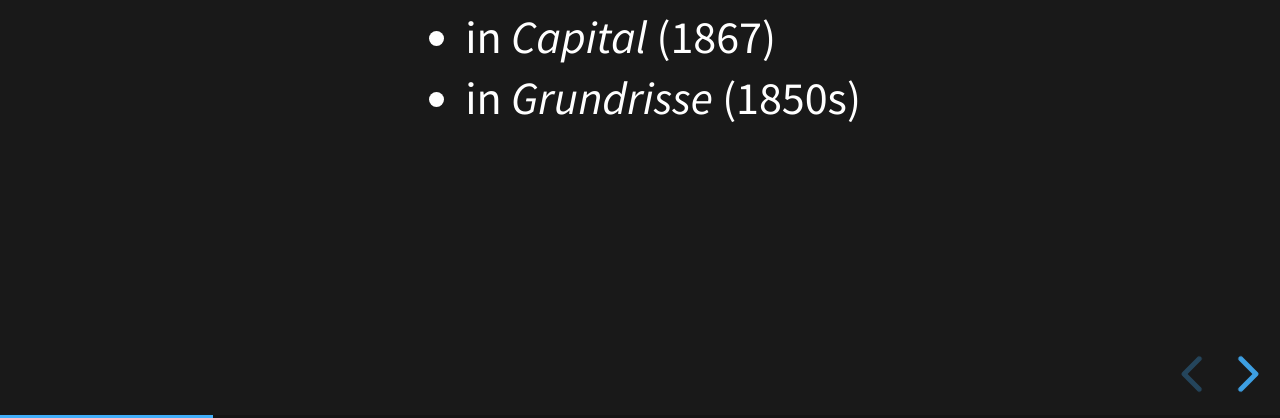
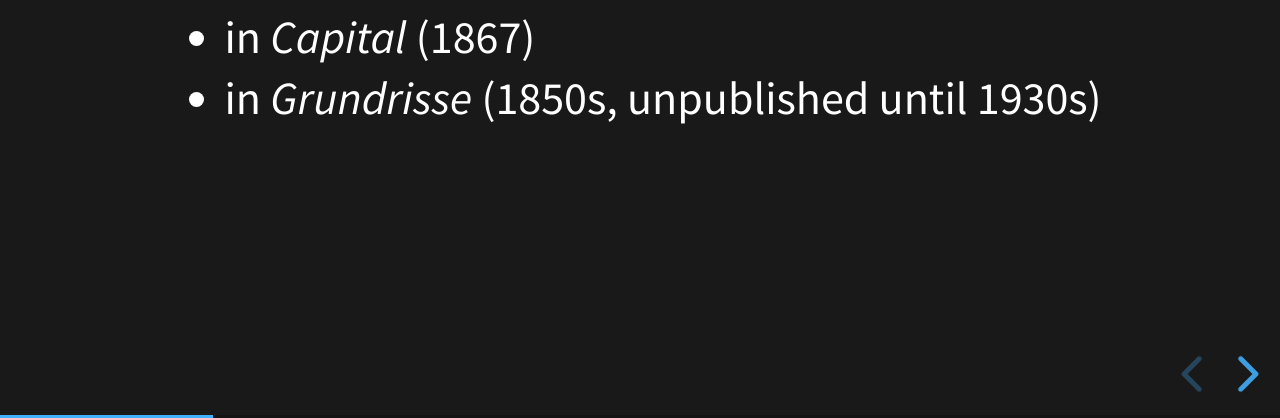
Before and after one commit to redlibrarian/open-ideas-2019, a website: page index.html in a window 1280 px wide. Both pictures are taken after a click on the button "next slide". Shown: the part 382-800 px from the top of the page. Drawn offline with Linux system fonts and the light colour scheme.

Commit message:
Update index.html

```diff
--- a/index.html
+++ b/index.html
@@ -29,7 +29,7 @@
           <h3>Lessons from Italian Marxism</h3></section>
         <section><p>Marx's theory of technology...</p>
           <ul><li>in <em>Capital</em> (1867)</li>
-            <li>in <em>Grundrisse</em> (1850s)</li></ul></section>
+            <li>in <em>Grundrisse</em> (1850s, unpublished until 1930s)</li></ul></section>
         <section><p>Italian autonomist Marxism</p>
           <ul><li><em>operaismo</em> (1950s-1960s)</li>
             <li><em>autonomia</em> (1970s)</li>
```
